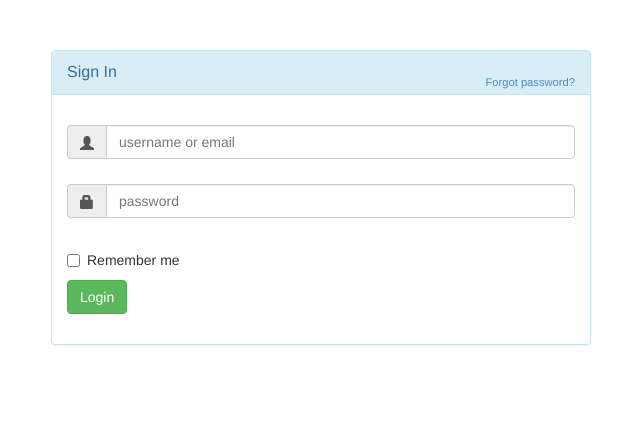
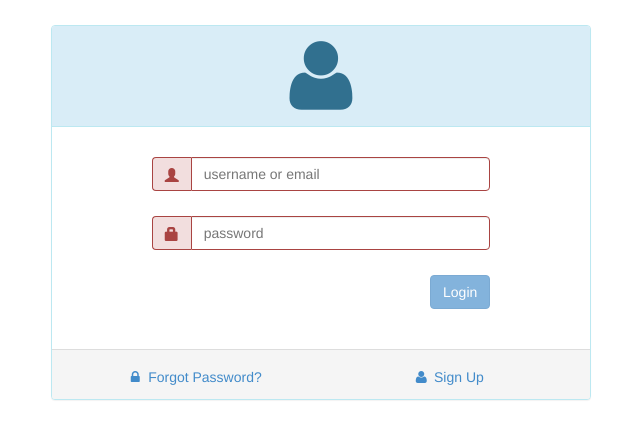
Before and after one commit to shepparddean/n-abler, a website: page public/index.html in a window 1280 px wide. Shown: the whole page, without its empty margins (319-959 px from the left). Drawn offline with Linux system fonts and the light colour scheme.

Commit message:
Login Working
Need to update it a bit to handle roles, etc.. small changes... small
iterations.

```diff
--- a/config/passport.js
+++ b/config/passport.js
@@ -44,8 +44,6 @@ module.exports = function(passport) {
             // asynchronous
             // User.findOne wont fire unless data is sent back
             process.nextTick(function() {
-
-                console.log('Setting it up man');
 
                 // find a user whose email is the same as the forms email
                 // we are checking to see if the user trying to login already exists
@@ -117,12 +115,12 @@ module.exports = function(passport) {
 
                     // if no user is found, return the message
                     if (!user) {
-                        return done(null, false, req.flash('loginMessage', 'No user found.')); // req.flash is the way to set flashdata using connect-flash
+                        return done(null, false);
                     }
 
                     // if the user is found but the password is wrong
                     if (!user.validPassword(password)) {
-                        return done(null, false, req.flash('loginMessage', 'Oops! Wrong password.')); // create the loginMessage and save it to session as flashdata
+                        return done(null, false);
                     }
 
                     // all is well, return successful user
--- a/public/index.html
+++ b/public/index.html
@@ -29,134 +29,69 @@
 
     <body>
         <div class="container">
-            <div id="loginbox" style="margin-top:50px;" class="mainbox col-md-6 col-md-offset-3 col-sm-8 col-sm-offset-2">
-                <div class="panel panel-info" >
-                    <div class="panel-heading">
-                        <div class="panel-title">Sign In</div>
-                        <div style="float:right; font-size: 80%; position: relative; top:-10px"><a href="#">Forgot password?</a></div>
+            <div class="row-fluid" style="padding-top: 25px;">
+                <div class="mainbox col-md-6 col-md-offset-3 " >
+                    <div class="panel panel-info " >
+                        <div class="panel-heading text-center" >
+                            <div class="panel-title"><i class="fa fa-user fa-5x"></i></div>
+
                         </div>
-
                         <div style="padding-top:30px" class="panel-body" >
                             <div style="display:none" id="login-alert" class="alert alert-danger col-sm-12"></div>
-                        <form id="loginform" class="form-horizontal" role="form" ng-controller="AdminUserCtrl">
-                        <form id="loginform" class="form-horizontal" role="form" >
-                        <div ng-show="login.error"><h1>{{ login.errormessage }}</h1></div>
-                            <div style="margin-bottom: 25px" class="input-group">
-                                <span class="input-group-addon"><i class="glyphicon glyphicon-user"></i></span>
-                                <input id="login-email" type="text" class="form-control" name="email" value="" placeholder="username or email" ng-model="login.email">
-                            </div>
+                            <!--
+                            The login form
+                            -->
+                            <form id="loginform" name="loginform" class="form-horizontal" role="form"  ng-submit="submitForm(loginform.$valid)" ng-controller="AdminUserCtrl" novalidate>
 
-                            <div style="margin-bottom: 25px" class="input-group">
-                                <span class="input-group-addon"><i class="glyphicon glyphicon-lock"></i></span>
-                                <input id="login-password" type="password" class="form-control" name="password" placeholder="password" ng-model="login.password">
+                                <div class="alert alert-danger col-sm-8 col-sm-offset-2" role="alert" ng-show="login.error">
+                                    <h5>{{ login.errormessage }}</h5>
                                 </div>
 
 
+                                <div style="margin-bottom: 25px" class="input-group col-sm-8 col-sm-offset-2" ng-class="{'has-error': loginform.email.$invalid }">
+                                    <span class="input-group-addon">
+                                    <i class="glyphicon glyphicon-user"></i>
+                                    </span>
+                                    <input id="login-email" type="email" class="form-control" name="email" placeholder="username or email" ng-model="login.email" required/>
+                                </div>
 
-                            <div class="input-group">
-                                <div class="checkbox">
-                                    <label>
-                                        <input id="login-remember" type="checkbox" name="remember" value="1"> Remember me
-                                    </label>
+                                <div style="margin-bottom: 25px" class="input-group col-sm-8 col-sm-offset-2" ng-class="{'has-error': loginform.password.$invalid }">
+                                    <span class="input-group-addon"><i class="glyphicon glyphicon-lock"></i></span>
+                                    <input id="login-password" type="password" class="form-control" name="password" placeholder="password" ng-model="login.password" required>
                                 </div>
+
+                                <div style="margin-bottom: 25px" class="input-group col-sm-8 col-xs-8 col-sm-offset-2 col-xs-offset-2" >
+                                    <div class="col-sm-8">
+                                        <p ng-show="loginform.email.$invalid && !loginform.email.$pristine" class="help-block">Username is an email address.</p>
+                                    </div>
+
+                                    <div class="col-sm-4" style="text-align: right; padding-right: 0;">
+                                        <button type="submit"  class="btn btn-primary"  ng-disabled="loginform.$invalid">Login</button>
+                                    </div>
+                                </div>
+                            </form>
+
+                        </div>
+                        <div class="panel-footer" style="height: 50px;">
+                            <div class="col-md-6 col-xs-6" >
+                                <a id="btn-forget" href="#" class="btn btn-link" style="width:100%"><i class="fa fa-lock fa-fw "> </i> Forgot Password?</a>
+                            </div>
+                            <div class="col-md-6 col-xs-6"  >
+                                <a id="btn-forget" href="#" class="btn btn-link" style="width: 100%"><i class="fa fa-user fa-fw  text-center"></i> Sign Up</a>
                             </div>
 
 
-                            <div style="margin-top:10px" class="form-group">
-                                <div class="col-sm-12 controls">
-                                    <a id="btn-login" href="#" class="btn btn-success" ng-click="logIn(login.email, login.password)">Login  </a>
-                                    <!-- <a id="btn-fblogin" href="#" class="btn btn-primary">Login with Facebook</a> -->
-
-                                </div>
-                            </div>
-                            <!-- <div class="form-group">
-                                <div class="col-md-12 control">
-                                    <div style="border-top: 1px solid#888; padding-top:15px; font-size:85%" >
-                                        Don't have an account!
-                                        <a href="#" onClick="$('#loginbox').hide(); $('#signupbox').show()">
-                                        Sign Up Here
-                                        </a>
-                                    </div>
-                                </div>
-                            </div> -->
-                        </form>
-
-
+                            <!-- <div class="col-md-1 col-md-offset-2 " style="border:1px solid black;"> -->
+                            <!-- -->
+                            <!-- </div> -->
+                            <!-- <div class="col-md-4">&nbsp;</div> -->
+                            <!-- <div class="col-md-4" style="border:1px solid black;"> -->
+                            <!--  -->
+                            <!-- </div> -->
                         </div>
                     </div>
                 </div>
-
-            <!-- <div id="signupbox" style="display:none; margin-top:50px" class="mainbox col-md-6 col-md-offset-3 col-sm-8 col-sm-offset-2">
-                <div class="panel panel-info">
-                    <div class="panel-heading">
-                        <div class="panel-title">Sign Up</div>
-                        <div style="float:right; font-size: 85%; position: relative; top:-10px"><a id="signinlink" href="#" onclick="$('#signupbox').hide(); $('#loginbox').show()">Sign In</a></div>
             </div>
-                    <div class="panel-body" >
-                        <form id="signupform" class="form-horizontal" role="form">
-
-                            <div id="signupalert" style="display:none" class="alert alert-danger">
-                                <p>Error:</p>
-                                <span></span>
-                            </div>
-
-
-
-                            <div class="form-group">
-                                <label for="email" class="col-md-3 control-label">Email</label>
-                                <div class="col-md-9">
-                                    <input type="text" class="form-control" name="email" placeholder="Email Address">
-                                </div>
-                            </div>
-
-                            <div class="form-group">
-                                <label for="firstname" class="col-md-3 control-label">First Name</label>
-                                <div class="col-md-9">
-                                    <input type="text" class="form-control" name="firstname" placeholder="First Name">
-                                </div>
-                            </div>
-                            <div class="form-group">
-                                <label for="lastname" class="col-md-3 control-label">Last Name</label>
-                                <div class="col-md-9">
-                                    <input type="text" class="form-control" name="lastname" placeholder="Last Name">
-                                </div>
-                            </div>
-                            <div class="form-group">
-                                <label for="password" class="col-md-3 control-label">Password</label>
-                                <div class="col-md-9">
-                                    <input type="password" class="form-control" name="passwd" placeholder="Password">
-                                </div>
-                            </div>
-
-                            <div class="form-group">
-                                <label for="icode" class="col-md-3 control-label">Invitation Code</label>
-                                <div class="col-md-9">
-                                    <input type="text" class="form-control" name="icode" placeholder="">
-                                </div>
-                            </div>
-                            <div class="form-group">
-                                <div class="col-md-offset-3 col-md-9">
-                                    <button id="btn-signup" type="button" class="btn btn-info"><i class="icon-hand-right"></i> &nbsp Sign Up</button>
-                                    <span style="margin-left:8px;">or</span>
-                                </div>
-                            </div>
-
-                            <div style="border-top: 1px solid #999; padding-top:20px"  class="form-group">
-                                <div class="col-md-offset-3 col-md-9">
-                                    <button id="btn-fbsignup" type="button" class="btn btn-primary"><i class="icon-facebook"></i>   Sign Up with Facebook</button>
-                                </div>
-
-                            </div>
-
-
-
-                        </form>
-                    </div>
-                </div>
-
-
-
-            </div> -->
         </div>
     </body>
 </html>
```
Also changed, not shown: public/controllers/AdminUserCtrl.js (+11 -2 lines), public/tesing.html (added, +38 -0 lines), routes.js (+10 -3 lines). Lines whose indentation alone changed are shown as unchanged.
